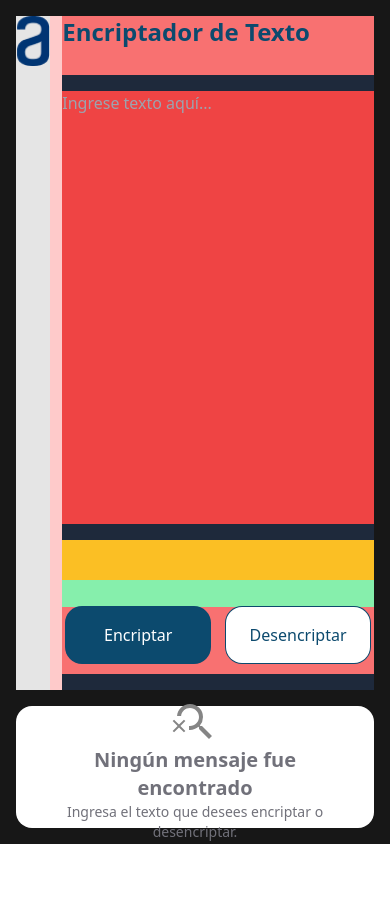
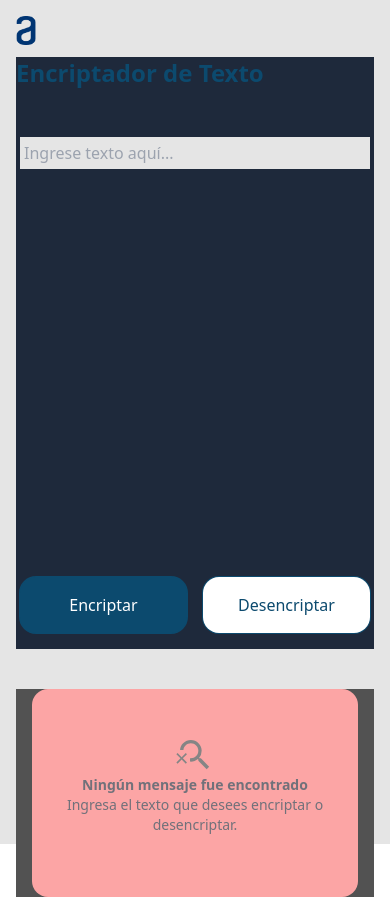
Before and after one commit to SebastianBonilla13/Encriptador-de-Texto, a React (Create React App) app: page / in a window 390 px wide. Before the commit the page ends 844 px from the top, so only its background shows below. Built offline with nearby package versions, Linux system fonts and the light colour scheme.

Commit message:
responsive v2

```diff
--- a/src/AppEncriptador.jsx
+++ b/src/AppEncriptador.jsx
@@ -8,6 +8,8 @@ import LogoAlura from "./assets/Logo.png";
 
 import { IoAlertCircle } from "react-icons/io5";
 import { MdSearchOff } from "react-icons/md";
+
+import { useEffect, useRef } from 'react';
 
 
 function AppEncriptador() {
@@ -64,6 +66,20 @@ function AppEncriptador() {
     alert("Texto copiado al portapapeles!");
   }
 
+  //------------------------------------------------------------
+  const textAreaRef = useRef(null);
+  const [val, setVal] = useState("");
+  const handleChange = (e) => {
+    handleValidate();
+    setVal(e.target.value);
+  }
+
+  useEffect(() => {
+    textAreaRef.current.style.height = "auto";
+    textAreaRef.current.style.height = textAreaRef.current.scrollHeight + "px";
+  }, [val])
+
+  //------------------------------------------------------------
 
   return (
     <div>
@@ -71,47 +87,64 @@ function AppEncriptador() {
 
       </header>
 
-      <body>
+      <body class="g-neutral-700  ">
 
-        <div class=" p-4 bg-neutral-900 h-screen">
+        <div class=" p-4 bg-neutral-200 h-screen  ">
 
-          {/*  */}
-          <div class="grid  grid-rows-6 grid-cols-6    gap-4  h-full w-full    g-neutral-700"> {/*grid-col-3   flex justify-between */}
+          {/*  */} {/* grid  grid-rows-6 grid-cols-6 */}  {/* flex flex-wrap | w-full | w-full   */}
+          <div class=" flex flex-wrap content-start  sm:justify-cente ap-4  h-full w-ful    g-neutral-600"> {/*grid-col-3   flex justify-between */}
 
-            {/* Screen Izq. */}
-            <div class="row-span-5 col-span-6   lg:row-span-6 lg:col-span-4  bg-neutral-500"> {/*col-span-2  w-2/3  */}
+            {/* Screen Izq. */} {/* row-span-5 col-span-6 lg:row-span-6 lg:col-span-4 */}
+            <div class="w-full sm:w-2/3  static h-ful bg-neutral-200"> {/*col-span-2  w-2/3  */}
 
               {/* LOGO + TEXTO container */}
-              <div class="grid grid-cols-8 gap-3 bg-red-200 h-full "> {/* <!-- grid auto-rows-auto --> */} {/* flex justify-center */}
+              <div class="grid grid-cols-8 gap-3 g-red-200 flex-auto  "> {/* <!--grid grid-cols-8   grid auto-rows-auto --> */} {/* flex justify-center */}
 
                 {/* LOGO container */}
-                <div class="col-span-1 flex justify-center bg-purple-400">
-                  <div class="bg-neutral-200">
-                    <img class="w-10 g-red-400" src={LogoAlura} alt="Logo Alura" />
+                <div class=" flex justify-start sm:justify-center h-fit g-purple-400  col-span-8 md:col-span-1 lg:col-span-1 ">
+                  <div class="g-neutral-500 h-fit">
+                    <img class="w-5 md:w-10 lg:w-10 m-0  g-red-400" src={LogoAlura} alt="Logo Alura" />
                   </div>
                 </div>
 
-                {/* Der. container */}
-                <div class=" col-span-7 grid grid-rows-9 gap-4 pb-4 bg-slate-800">
+                {/* Der. container */} {/* grid grid-rows-9 */}
+                <div class="content-center gap-4 pb-4 bg-slate-800 h-f   col-span-8 md:col-span-7 lg:col-span-7">
 
-                  {/* TITULO container */}
-                  <div class="row-span-1 text-2xl md:text-3xl bg-red-400">
+                  {/* TITULO container */} {/* row-span-1 */}
+                  <div class=" text-2xl md:text-3xl g-red-400 pb-12">
                     <h1 class="font-semibold text-sky-900">
                       Encriptador de Texto
                     </h1>
                   </div>
 
-                  {/* TEXTO container */}
-                  <div class=" row-span-6 bg-purple-400">
-                    <form class="w-full  h-full bg-red-500">
-                      <textarea class="h-full w-full outline-none resize-none bg-transparent text-sky-900" id="varTexto" placeholder="Ingrese texto aquí..." onChange={handleValidate}></textarea>
+                  {/* TEXTO container */} {/* row-span-6  */}
+                  {/* <div class="  g-purple-400">
+                    <form class="flex h-auto w-full g-red-500">
+                      <textarea  class="flex flex-auto   w-full outline-none resize-none bg-transparent text-sky-900" id="varTexto" placeholder="Ingrese texto aquí..." onChange={handleValidate}></textarea>
                     </form>
+                  </div> */}
+
+                  {/* TEXTO container */} {/* active:outline-none focus:outline-none rounded */}
+                  <div class="max-h-full px-1 min-h-96  g-purple-400">
+                    <textarea className='p-1 w-full  outline-none resize-none bg-neutral-200 text-sky-900' placeholder="Ingrese texto aquí..." id="varTexto" onChange={handleChange} rows="1" ref={textAreaRef}></textarea>
                   </div>
 
-                  <div class="row-span-2 grid grid-rows-2 bg-green-300  "> {/* flex flex-col justify-center */}
+                  {/* <div className='w-screen min-h-screen bg-neutral-950 grid place-items-center'> */}
+                  {/* <div className='text-neutral-200 bg-neutral-800 p-2 w-[30rem] rounded flex flex-col space-y-2'>
+                      <span>Input text</span>  */}
+                  {/* <textarea className='p-1 bg-neutral-700 active:outline-none focus:outline-none rounded' placeholder='type something here' value={val} onChange={handleChange} rows="2" ref={textAreaRef}></textarea> */}
+                  {/* </div> */}
+                  {/* </div> */}
+
+
+
+
+                  {/* Adv + botones */} {/* row-span-2 */}
+                  <div class="">
+                    <div class="grid grid-rows-2 g-green-300  "> {/* flex flex-col justify-center */}
 
                       {/* ADVERTENCIA container */}
-                    <div class="flex sm:items-end  bg-amber-400 h-10 ">
+                      <div class="flex sm:items-end  g-amber-400 h-10 ">
                         <div class="flex content-center items-center">
                           {error && <IoAlertCircle class="w-5 h-5" color="#cc0000" />}
                           <p class="text-xs pl-2 text-red-600 g-red-500 " id="msjAdvertencia">
@@ -122,7 +155,7 @@ function AppEncriptador() {
                       </div>
 
                       {/* BOTONES container */}
-                    <div class="grid grid-cols-2 gap-4 px-1 bg-red-400 "> {/* flex flex-row justify-center gap-4 */}
+                      <div class="grid grid-cols-2 gap-4 px-1 g-red-400 "> {/* flex flex-row justify-center gap-4 */}
 
                         <button class=" text-white bg-sky-900 w-full h-14 rounded-2xl ring-1 ring-sky-900 "
                           onClick={handleEncriptar}>
@@ -141,18 +174,27 @@ function AppEncriptador() {
 
 
                 </div>
+
+
+              </div>
             </div>
 
-            {/* Screen Der. */}
-            <div class="row-span-1 col-span-6    lg:col-span-2 lg:row-span-6    rounded-2xl bg-white "> {/*col-span-1  w-1/3 */}
+            {/* Screen Der. */} {/* row-span-1 col-span-6    lg:col-span-2 lg:row-span-6  */}
+            <div class="w-full sm:w-1/3  s md:static sm:static  mt-10 sm:mt-0  md:mt-0     bg-neutral-600 "> {/*col-span-1  w-1/3 */}
 
+              <div class="grid grid-rows-12   h-full py-4 px-5 gap-4 mx-4 bg-red-300 rounded-2xl">
 
-              <div class="grid grid-rows-8 h-full py-4 px-5 gap-4">
-
-                <div class=" row-span-7 g-lime-300">
+                <div class="h-full row-span-11 g-lime-300">
                   <form class="w-full h-full">
                     {/* <textarea class="h-full w-full outline-none resize-none bg-transparent text-zinc-600" id="TextareaRead" value={texto}></textarea> */}
 
+
+                    {/* <div class="h-full w-full ">
+                        <textarea class="h-full w-full outline-none resize-none bg-transparent text-zinc-600" id="TextareaRead" value={texto}></textarea>
+                      </div> */}
+                    {/* <div class="px-1  w-full h-full  bg-purple-400">
+                        <textarea className='p-1 w-full  outline-none resize-none bg-neutral-500 text-sky-900' placeholder="Ingrese texto aquí..." id="TextareaRead" value={texto}  ></textarea>
+                      </div>  */}
                     {(texto) &&
                       <div class="h-full w-full ">
                         <textarea class="h-full w-full outline-none resize-none bg-transparent text-zinc-600" id="TextareaRead" value={texto}></textarea>
@@ -163,10 +205,10 @@ function AppEncriptador() {
                       <div class=" h-full flex justify-center items-center g-red-300  "> {/* grid grid-rows-3 */}
                         <div>
                           <div class="flex justify-center">
-                            <MdSearchOff class=" w-12 h-12  lg:w-20 lg:h-20" color="#858585" />
+                            <MdSearchOff class=" w-10 h-10  lg:w-20 lg:h-20" color="#858585" />
                           </div>
 
-                          <p class=" text-xl lg:text-2xl font-bold text-zinc-500 text-center">
+                          <p class=" text-sm lg:text-2xl font-bold text-zinc-500 text-center">
                             Ningún mensaje fue encontrado
                           </p>
                           <p class=" text-sm lg:text-base text-zinc-500 text-center">
@@ -180,7 +222,7 @@ function AppEncriptador() {
                 </div>
 
                 {(texto) &&
-                 <div class="row-span-1">
+                  <div class="row-span-1 flex items-center ">
                     <button class=" text-sky-900 bg-white w-full h-14 rounded-2xl ring-1 ring-sky-900 "
                       onClick={handleCopiar}>
                       Copiar
```
Lines whose indentation alone changed are shown as unchanged.
